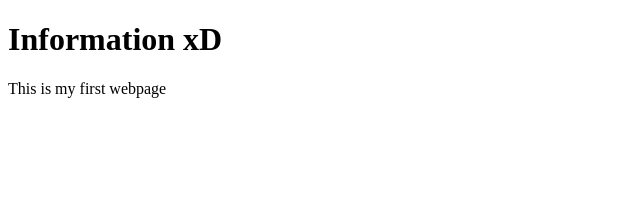
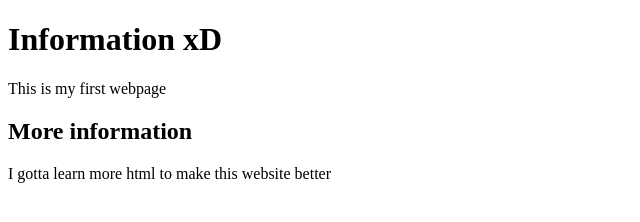
Before and after one commit to nathanocheong/nathanocheong.github.io, a plain HTML site: page index.html in a window 1280 px wide. Shown: the whole page, without its empty margins (0-640 px from the left). Drawn offline with Linux system fonts and the light colour scheme.

```diff
--- a/index.html
+++ b/index.html
@@ -9,5 +9,8 @@
 <h1>Information xD</h1>
 <p>This is my first webpage</p>
 
+<h2>More information</h1>
+<p>I gotta learn more html to make this website better</p>
+
 </body>
 </html>
```
